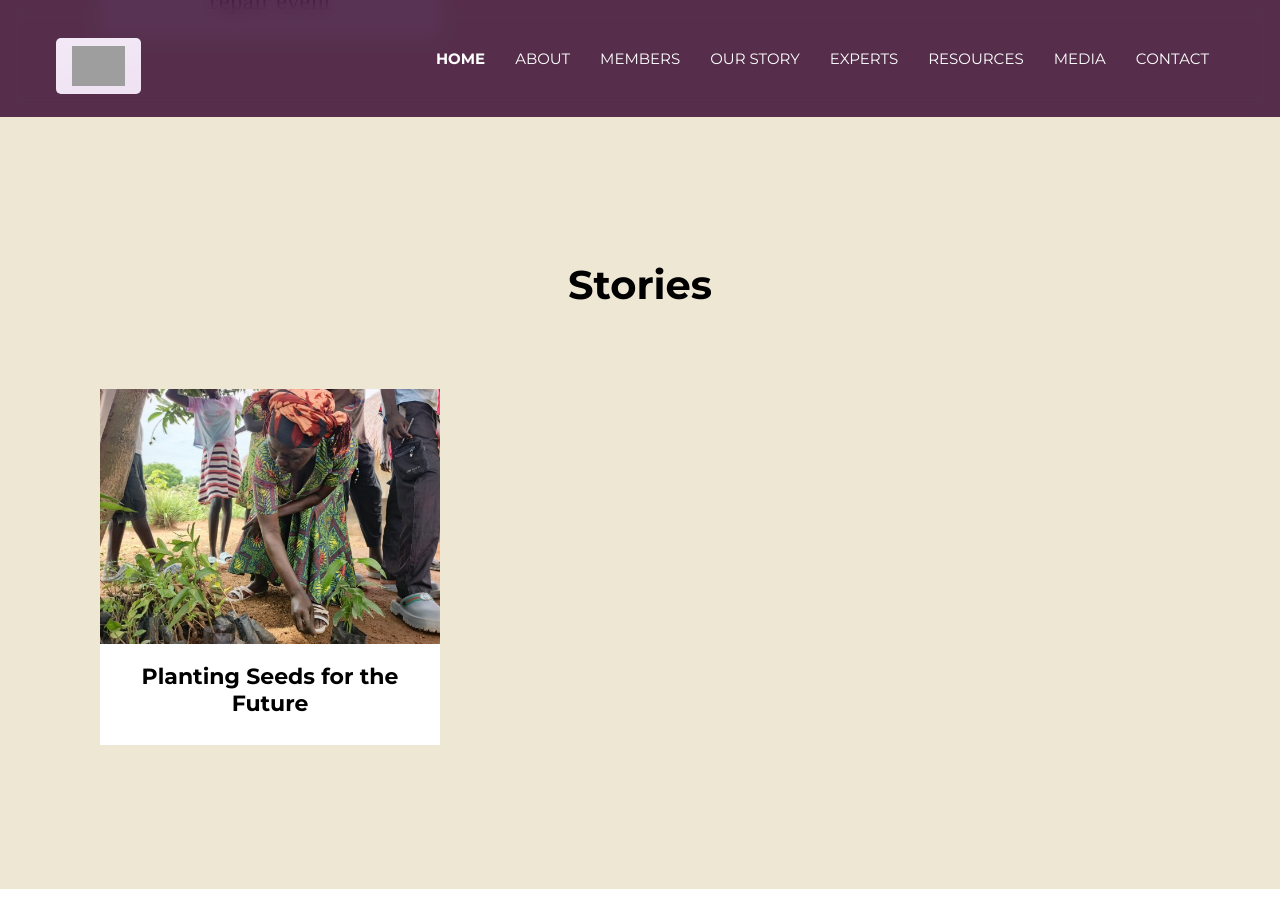
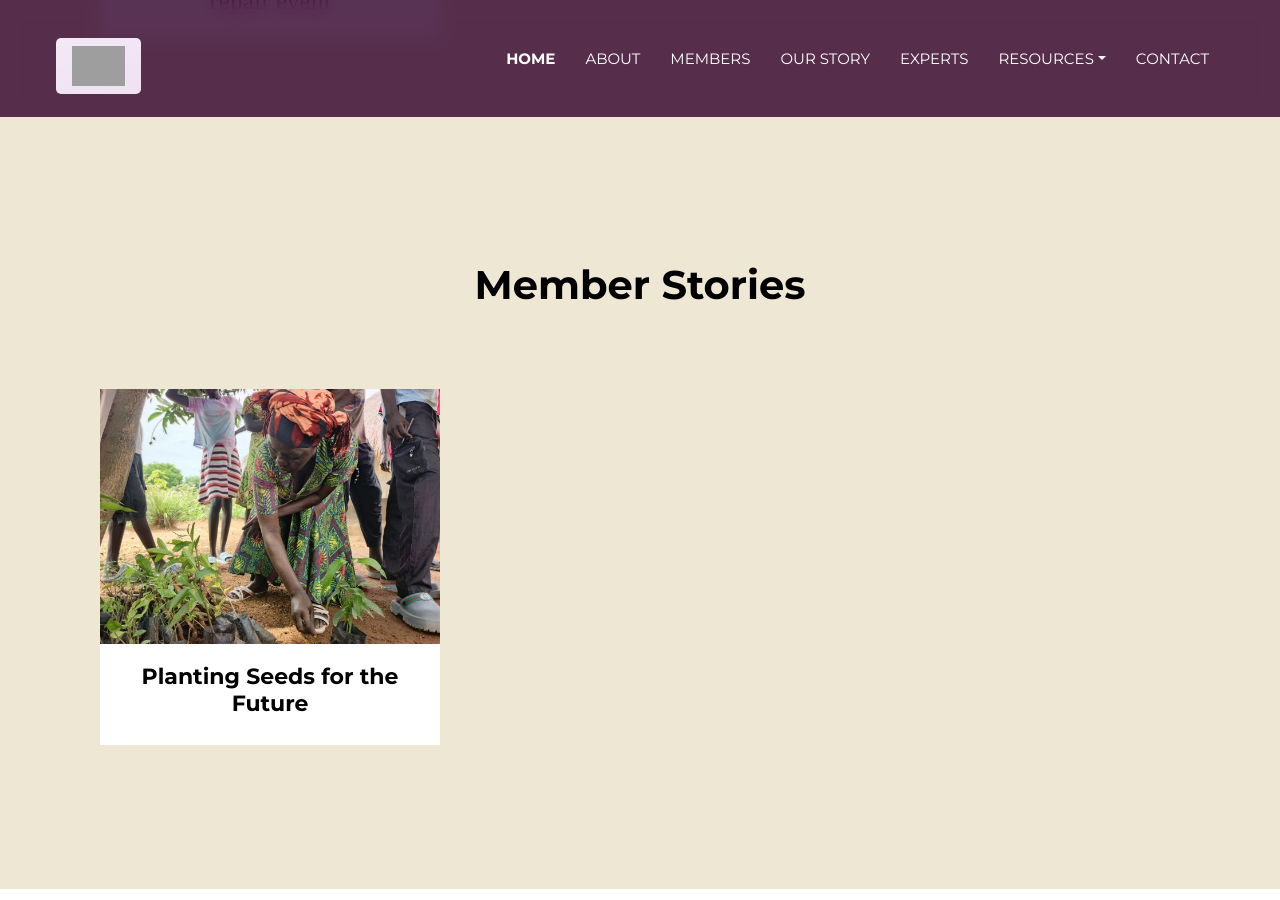
Before and after one commit to ASKnetCommunity/ASKnet.Community, a Jekyll site: the page built from index.html, in a window 1280 px wide and 900 px high, scrolled down 11063 px. Built offline with Jekyll 4.4.1, drawn with Linux system fonts in a browser that asks for light colours; grey boxes are pictures that could not be loaded.

Commit message:
add: navigation bar dropdown-menu functionality

```diff
--- a/_includes/header.html
+++ b/_includes/header.html
@@ -14,13 +14,24 @@
 
     <div class="collapse navbar-collapse text-center" id="navigation">
       <ul class="navbar-nav ml-auto align-items-center">
-        <li class="nav-item active">
+        <li class="nav-item active" data-toggle="collapse" data-target=".navbar-collapse.show">
           <a class="nav-link" href="{{ site.baseurl }}/">Home</a>
         </li>
         {% for link in site.data.settings.menu %}
-          <li class="nav-item {{ class }}">
-            <a class="nav-link" href="{{ site.baseurl }}{{ link.link }}">{{ link.name }}</a>
-          </li>
+          {% if link.sub %}
+            <li class="nav-item dropdown">
+              <a class="nav-link dropdown-toggle" data-toggle="dropdown" href="#" role="button" id="dropdownMenuLink" aria-expanded="false">{{ link.name }}</a>
+              <div class="dropdown-menu" aria-labelledby="dropdownMenuLink">
+                {% for sublink in link.sub %}
+                  <a class="dropdown-item my-2" href="{{ site.baseurl }}{{ sublink.link }}">{{ sublink.name }}</a>
+                {% endfor %}
+              </div>
+            </li>
+          {% else %}
+            <li class="nav-item" data-toggle="collapse" data-target=".navbar-collapse.show">
+              <a class="nav-link" href="{{ site.baseurl }}{{ link.link }}">{{ link.name }}</a>
+            </li>
+          {% endif %}
         {% endfor %}
       </ul>
     </div>
--- a/_includes/hub-section.html
+++ b/_includes/hub-section.html
@@ -15,7 +15,7 @@
           <img src="{{ site.baseurl }}/{{ hub.image }}" alt="hub-alt" class="img-fluid w-100 d-block" />
           <a class="hover-overlay" href="{{ site.baseurl }}{{ hub.url }}">
             <div class="hover-content">
-              <i class=" fas fa-plus fa-3x"></i>
+              {% comment %} <i class=" fas fa-plus fa-3x"></i> {% endcomment %}
             </div>
           </a>
         </div>
--- a/assets/js/script.js
+++ b/assets/js/script.js
@@ -158,6 +158,12 @@
 
 
 
-$('.navbar-nav>li>a').on('click', function(){     // this causes the navbar to collapse when a link is clicked (in mobile view), this is necessary for page-internal (e.g. #about) links
-    $('.navbar-collapse').collapse('hide');
+// $('.navbar-nav>li>a').on('click', function(){     // this causes the navbar to collapse when a link is clicked (in mobile view), this is necessary for page-internal (e.g. #about) links
+//     $('.navbar-collapse').collapse('hide');       // - now solved via data-collapse, but this doesnt work for the dropdown
+// });
+
+$(document).ready(function() { // this causes the navbar to collapse when a link IN THE DROPDOWN is clicked (in mobile view), this is necessary for page-internal (e.g. #about) links
+  $('.dropdown-item').on('click', function(e) {
+    $('.navbar-collapse.show').collapse('hide');
+  });
 });
--- a/assets/scss/templates/_navigation.scss
+++ b/assets/scss/templates/_navigation.scss
@@ -23,6 +23,7 @@
       font-family: $primary-font;
       text-transform: uppercase;
       padding: 15px;
+      color: $white;
     }
     &.active{
       font-weight: bold;
@@ -39,9 +40,17 @@
   }
 }
 
-.navbar-dark .navbar-nav .nav-link{
-  color: lighten($secondary-color, 35);
+.dropdown-menu {
+  background-color: $primary-color;
+  .dropdown-item {
+    color: rgba($white, 0.8);
+    &:hover {
+      background-color: #ffffff00;
+      color: rgba($white, 0.65);
+    }
+  }
 }
+
 
 .jump-mark {
   height: 0;
```
Also changed, not shown: _data/settings.yml (+18 -8 lines).
